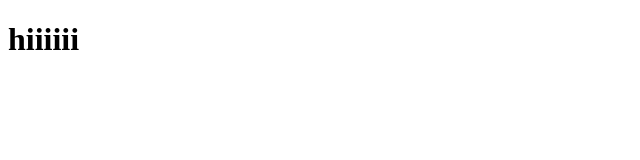
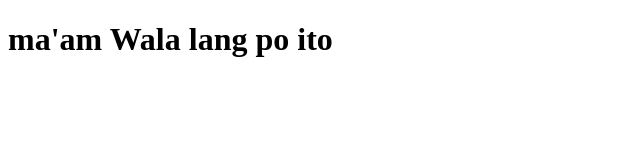
Before and after one commit to FelicianoG05/LogIn-Site, a plain HTML site: page index2.html in a window 1280 px wide. Shown: the whole page, without its empty margins (0-640 px from the left). Drawn offline with Linux system fonts and the light colour scheme.

Commit message:
Update index2.html

```diff
--- a/index2.html
+++ b/index2.html
@@ -6,7 +6,7 @@
     <title>Document</title>
 </head>
 <body>
-    <h1>hiiiiii</h1>
+    <h1>ma'am Wala lang po ito</h1>
 
 </body>
 </html>
```
